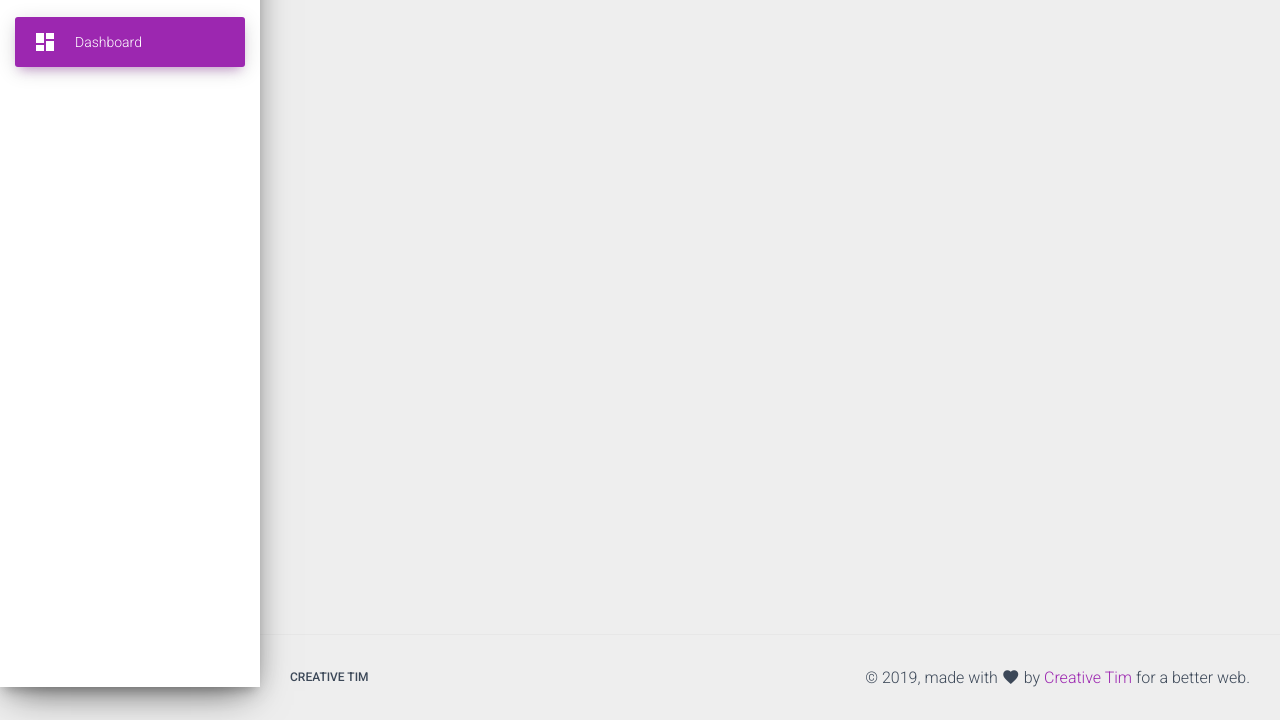
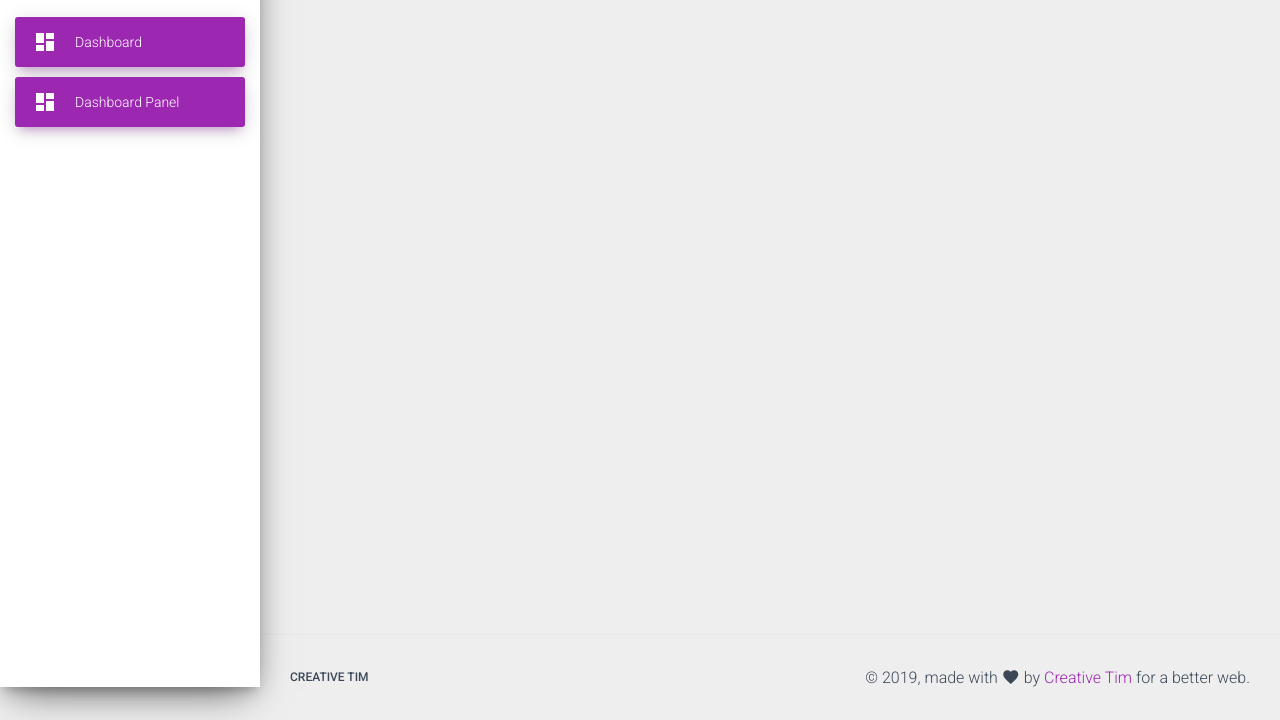
Before and after one commit to muhaza/material-dashboard, a website: page index.html in a window 1280 px wide. Shown: the part 113-833 px from the top of the page. Drawn offline with Linux system fonts and the light colour scheme.

Commit message:
edit dashboard

```diff
--- a/index.html
+++ b/index.html
@@ -51,6 +51,12 @@
             <a class="nav-link" href="#0">
               <i class="material-icons">dashboard</i>
               <p>Dashboard</p>
+            </a>
+          </li>
+          <li class="nav-item active  ">
+            <a class="nav-link" href="/examples/dashboard.html">
+              <i class="material-icons">dashboard</i>
+              <p>Dashboard Panel</p>
             </a>
           </li>
           <!-- your sidebar here -->
```
